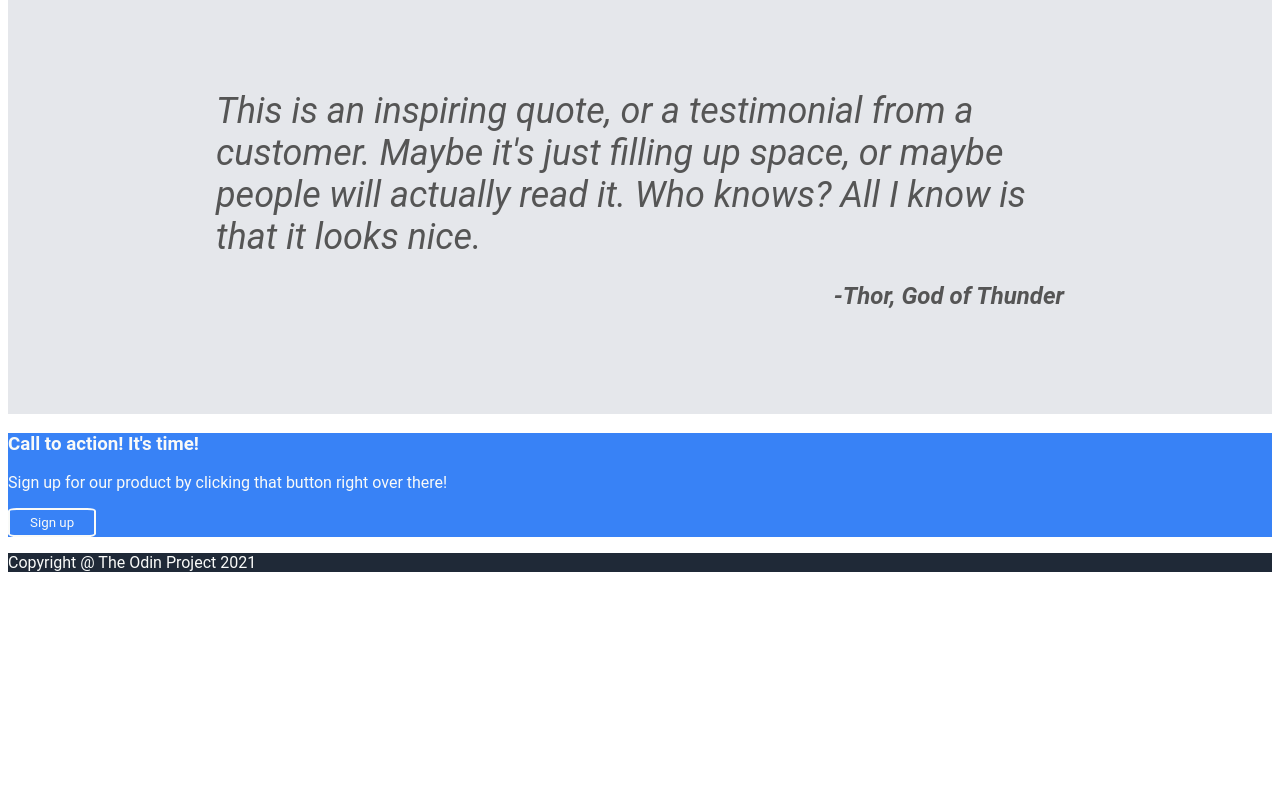
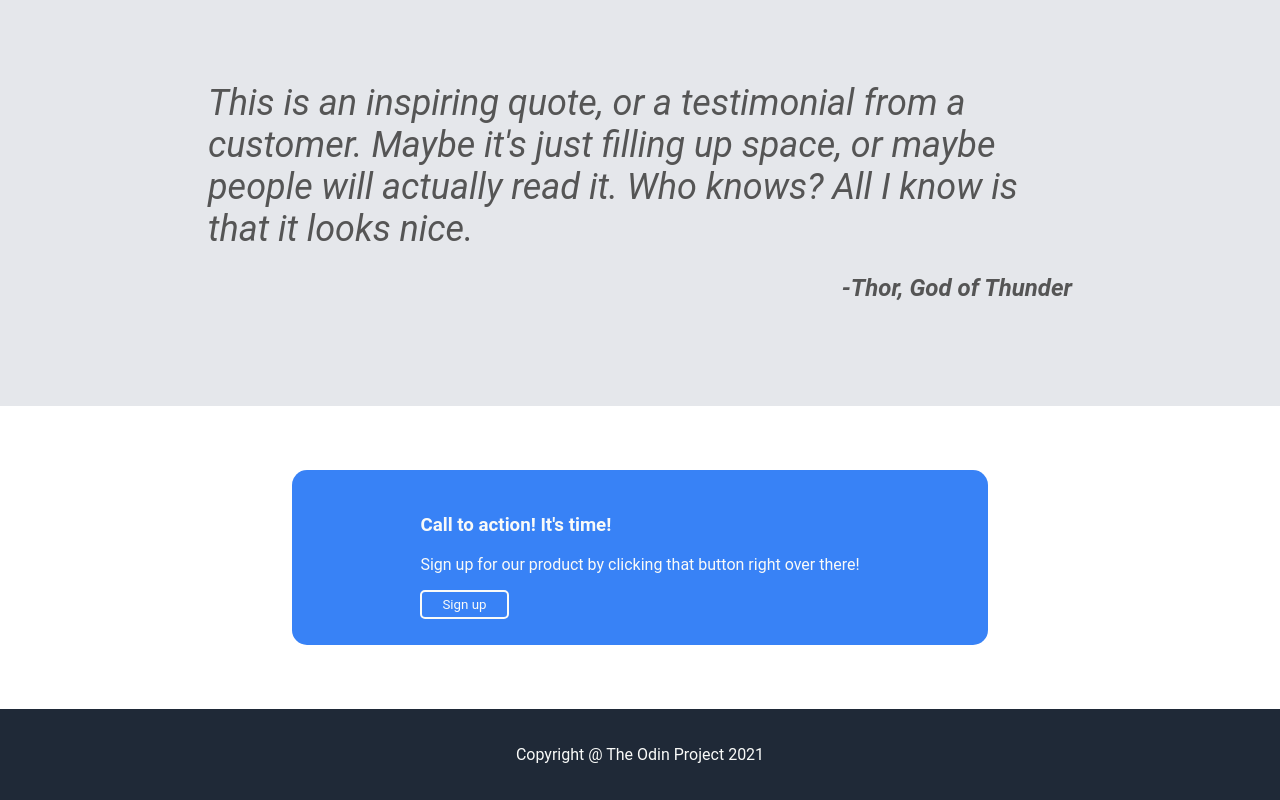
Before and after one commit to deliags/LandingPage, a plain HTML site: page index.html in a window 1280 px wide. Shown: the part 1044-1844 px from the top of the page. Before the commit the page ends 1632 px from the top, so only its background shows below. Drawn offline with Linux system fonts and the light colour scheme.

Commit message:
updated footer and ctan

```diff
--- a/style.css
+++ b/style.css
@@ -1,6 +1,10 @@
 /* Common properties */
 *{
   font-family: "Roboto", 'Open Sans', 'Helvetica Neue', sans-serif;
+}
+
+body{
+  margin: auto;
 }
 
 /* Sections Background color */
@@ -75,7 +79,7 @@
 
 .header-button{
   border: 2px solid  #3882f6;
-  border-radius: 10%;
+  border-radius: 5px;
   font-weight: 700;
 }
 
@@ -83,7 +87,7 @@
   /* Image inside the hero section */
   width: auto;
   height: 300px;
-  border-radius: 10%;
+  border-radius: 20px;
 }
 
 /* Section random */
@@ -109,7 +113,7 @@
 
 .img-card{
   border: 4px solid  #3882f6;
-  border-radius: 10%;
+  border-radius: 20px;
   /*to be revisited as scaling inconsistent*/
   width: 200px;
   height: 200px;
@@ -143,9 +147,28 @@
 
 /* Section CTA */
 
+.section.bottom{
+  display: flex;
+  justify-content: center;
+  align-items: center;
+  padding: 5vw;
+}
+
+.cta{
+  padding: 2vw 10vw;
+  border-radius: 15px;
+
+}
+
 .cta-button{
   border: 2px solid  #F9FAF8;
-  border-radius: 10%;
+  border-radius: 5px;
+  justify-self: flex-end;
 }
 
 /* Footer */
+
+.footer{
+  text-align: center;
+  padding: 20px;
+}
```
